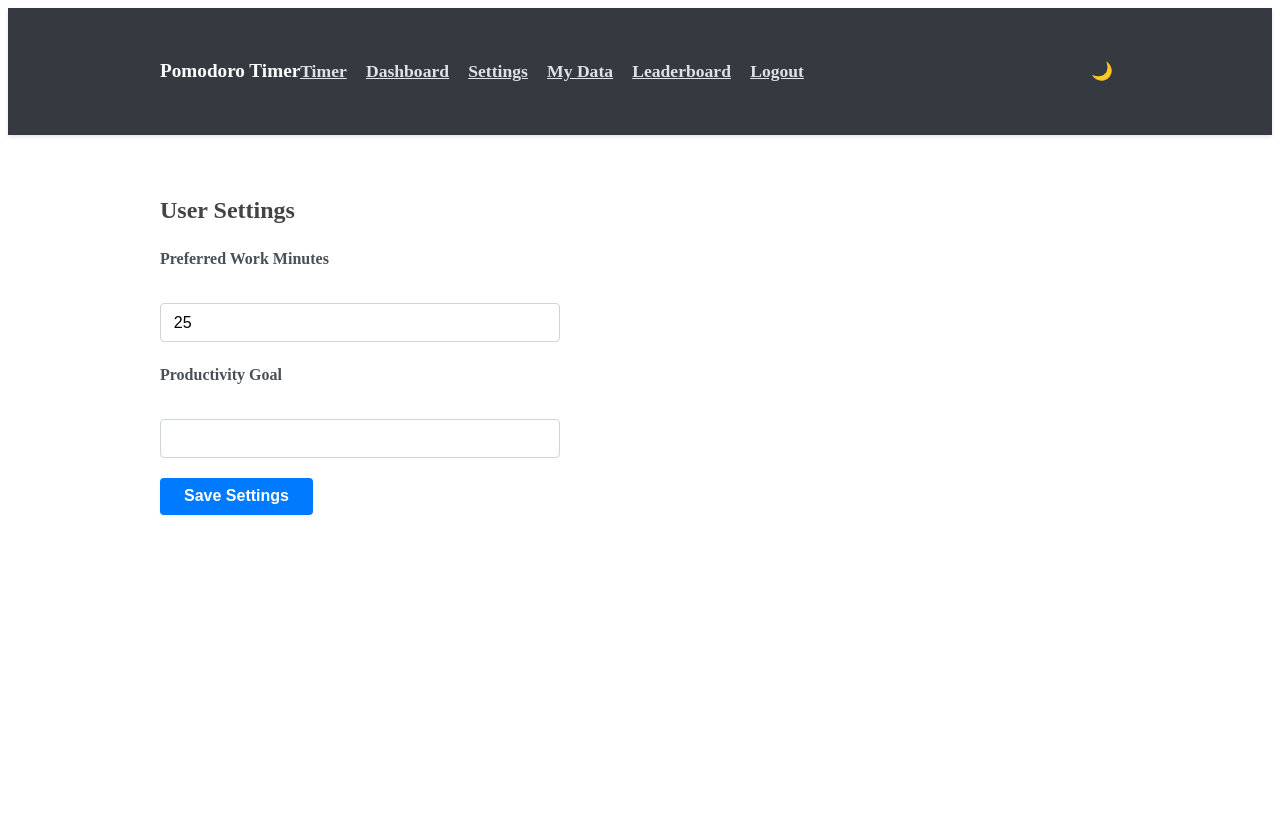
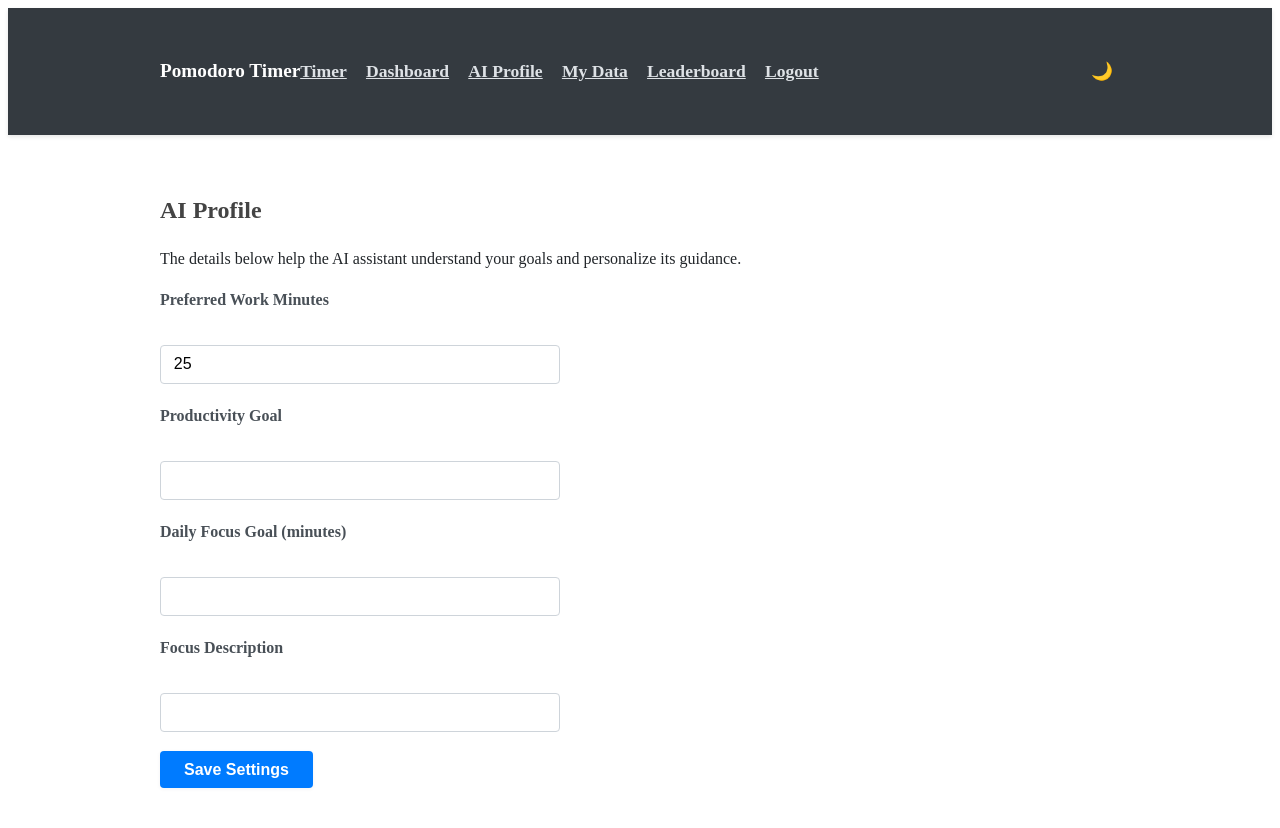
Before and after one commit to Likio3000/pomodoroAPP, a Flask app: page /settings in a window 1280 px wide. Before the commit the page ends 515 px from the top, so only its background shows below. Run offline with Flask 3, Linux system fonts and the light colour scheme; the visitor is signed in with stand-in values (Sample User, id 1); data that the repository does not hold is empty; some libraries are stand-ins or nearby versions.

Commit message:
Expand settings with AI-focused fields

```diff
--- a/pomodoro_app/forms.py
+++ b/pomodoro_app/forms.py
@@ -1,7 +1,7 @@
 # pomodoro_app/forms.py
 from flask_wtf import FlaskForm
 from wtforms import StringField, PasswordField, BooleanField, SubmitField, IntegerField
-from wtforms.validators import DataRequired, Email, EqualTo, Length, NumberRange
+from wtforms.validators import DataRequired, Email, EqualTo, Length, NumberRange, Optional
 
 class RegistrationForm(FlaskForm):
     name = StringField('Name', validators=[DataRequired(), Length(min=2, max=100)])
@@ -26,4 +26,12 @@ class SettingsForm(FlaskForm):
         'Productivity Goal',
         validators=[Length(max=200)]
     )
+    daily_focus_goal = IntegerField(
+        'Daily Focus Goal (minutes)',
+        validators=[Optional(), NumberRange(min=1, max=1440)]
+    )
+    focus_description = StringField(
+        'Focus Description',
+        validators=[Optional(), Length(max=200)]
+    )
     submit = SubmitField('Save Settings')
--- a/pomodoro_app/main/routes.py
+++ b/pomodoro_app/main/routes.py
@@ -287,11 +287,13 @@ def delete_message_pair(message_id):
 @main.route('/settings', methods=['GET', 'POST'])
 @login_required
 def settings():
-    """Allow users to update personal productivity preferences."""
+    """Edit AI profile and productivity preferences."""
     form = SettingsForm(obj=current_user)
     if form.validate_on_submit():
         current_user.preferred_work_minutes = form.preferred_work_minutes.data
         current_user.productivity_goal = form.productivity_goal.data
+        current_user.daily_focus_goal = form.daily_focus_goal.data
+        current_user.focus_description = form.focus_description.data
         try:
             db.session.commit()
             flash('Settings updated.', 'success')
--- a/pomodoro_app/models.py
+++ b/pomodoro_app/models.py
@@ -26,6 +26,8 @@ class User(UserMixin, db.Model):
         server_default='25'
     )
     productivity_goal = db.Column(db.String(200), nullable=True)
+    daily_focus_goal = db.Column(db.Integer, nullable=True)
+    focus_description = db.Column(db.String(200), nullable=True)
 
     # Relationship backrefs defined below (for PomodoroSession)
     # sessions backref defined in PomodoroSession model
--- a/pomodoro_app/templates/base.html
+++ b/pomodoro_app/templates/base.html
@@ -20,7 +20,7 @@
         {% if current_user.is_authenticated %}
           <a href="{{ url_for('main.timer') }}">Timer</a>
           <a href="{{ url_for('main.dashboard') }}">Dashboard</a>
-          <a href="{{ url_for('main.settings') }}">Settings</a>
+          <a href="{{ url_for('main.settings') }}">AI Profile</a>
           <a href="{{ url_for('main.my_data') }}">My Data</a>
           <a href="{{ url_for('main.leaderboard') }}">Leaderboard</a>
           <a id="logout-link" href="{{ url_for('auth.logout') }}">Logout</a>
--- a/pomodoro_app/templates/main/settings.html
+++ b/pomodoro_app/templates/main/settings.html
@@ -1,6 +1,10 @@
 {% extends "base.html" %}
 {% block content %}
-  <h2>User Settings</h2>
+  <h2>AI Profile</h2>
+  <p class="form-explainer">
+    The details below help the AI assistant understand your goals and
+    personalize its guidance.
+  </p>
   <form method="POST">
     {{ form.hidden_tag() }}
     <div class="form-group">
@@ -13,6 +17,16 @@
       {{ form.productivity_goal(class="input") }}
       {% for error in form.productivity_goal.errors %}<span class="error">{{ error }}</span>{% endfor %}
     </div>
+    <div class="form-group">
+      {{ form.daily_focus_goal.label }}<br>
+      {{ form.daily_focus_goal(class="input") }}
+      {% for error in form.daily_focus_goal.errors %}<span class="error">{{ error }}</span>{% endfor %}
+    </div>
+    <div class="form-group">
+      {{ form.focus_description.label }}<br>
+      {{ form.focus_description(class="input") }}
+      {% for error in form.focus_description.errors %}<span class="error">{{ error }}</span>{% endfor %}
+    </div>
     {{ form.submit(class="btn") }}
   </form>
 {% endblock %}
```
Also changed, not shown: tests/test_main.py (+4 -0 lines).
